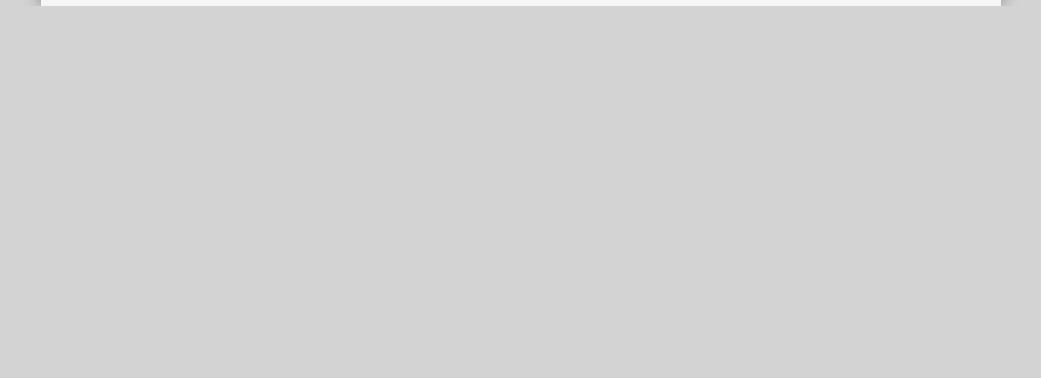
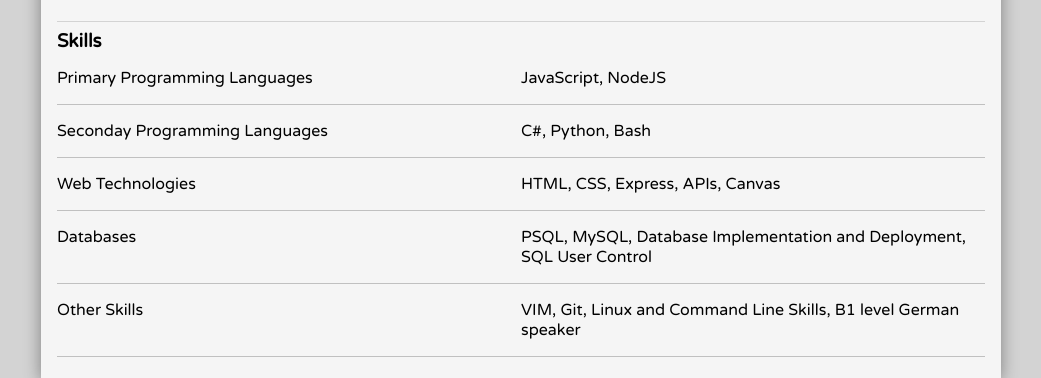
Before and after one commit to JavaRip/CVWebpage, a plain HTML site: page index.html in a window 1280 px wide. Shown: the part 2196-2574 px from the top of the page, without its empty margins (119-1160 px from the left). Before the commit the page ends 2202 px from the top, so only its background shows below. Drawn offline with Linux system fonts and the light colour scheme.

Commit message:
added skills table

```diff
--- a/default.css
+++ b/default.css
@@ -28,6 +28,10 @@ article {
   padding-bottom: 0.5em;
   padding-top: 0.5em;
   border-bottom: 0.1em solid lightgray;
+}
+
+article:last-of-type {
+  border-bottom: none;
 }
 
 .contactThumbnail {
@@ -91,12 +95,14 @@ iframe,
 .job {
   display: flex;
   flex-wrap: wrap;
+  justify-content: center;
   margin: 1em 0;
   width: inherit;
 }
 
 .job > img {
   margin-right: 1em;
+  margin-bottom: 1em;
 }
 
 #pontoonImage,
@@ -122,6 +128,17 @@ iframe,
 #sortingVisualizer {
   height: 20em;
   width: 20em;
+}
+
+#skillsTable {
+  display: grid;
+  grid-template-columns: 1fr 1fr;
+}
+
+#skillsTable > div {
+  border-bottom: 0.1em solid silver;
+  padding-top: 1em;
+  padding-bottom: 1em;
 }
 
 .print {
--- a/index.html
+++ b/index.html
@@ -40,7 +40,7 @@
             <p>This was a fun role because it required designing a web app completely from scratch.</p>
             <p>During this project, I developed my skills in front end usability design and
             gained strong foundational skills for recommender systems development.</p>
-            <p class=deployment><a href=https://pontoonapps.com/careerguide/>Click here</a> to see this project deployed</p>
+            <p class='deployment dontPrint'><a href=https://pontoonapps.com/careerguide/>Click here</a> to see this project deployed</p>
           </div>
         </div>
       </div>
@@ -57,7 +57,7 @@
             based on its location and appearance.</p>
             <p>Working on this project has been an amazing privilege and has massively developed my skills
             in JSON data processing and geodata visualization.</p>
-            <p class=deployment><a href=https://github.com/portsoc/iArsenic>Click here</a> to see this project's Github repository</p>
+            <p class='deployment dontPrint'><a href=https://github.com/portsoc/iArsenic>Click here</a> to see this project's Github repository</p>
           </div>
         </div>
       </div>
@@ -94,7 +94,7 @@
           and use the WASD keys to move.</p>
           <p>The left side of the view shows a top-down perspective and the green cone shows the player's
           field of view. The right side of the view shows the player's view in the first person.</p>
-          <p class=deployment><a href=https://github.com/JavaRip/JSRaycaster>Click here</a> to see this project's Github repository</p>
+          <p class='deployment dontPrint'><a href=https://github.com/JavaRip/JSRaycaster>Click here</a> to see this project's Github repository</p>
         </div>
       </div>
 
@@ -112,8 +112,19 @@
           the menu again and click Shuffle, then select a sorting algorithm to see it in action.</p>
           <p>Note that as well as the sorting algorithm being visualized, you can also click the Enable Sound
           button before starting to also hear the algorithms do their thing.</p>
-          <p class=deployment><a href=https://github.com/JavaRip/sortingVisualizer>Click here</a> to see this project's Github repository</p>
+          <p class='deployment dontPrint'><a href=https://github.com/JavaRip/sortingVisualizer>Click here</a> to see this project's Github repository</p>
         </div>
+      </div>
+    </article>
+
+    <article id=skills>
+      <h3>Skills</h3>
+      <div id=skillsTable>
+        <div>Primary Programming Languages</div><div>JavaScript, NodeJS</div>
+        <div>Seconday Programming Languages</div><div>C#, Python, Bash</div>
+        <div>Web Technologies</div><div>HTML, CSS, Express, APIs, Canvas</div>
+        <div>Databases</div><div>PSQL, MySQL, Database Implementation and Deployment, SQL User Control</div>
+        <div>Other Skills</div><div>VIM, Git, Linux and Command Line Skills, B1 level German speaker</div>
       </div>
     </article>
 
```
